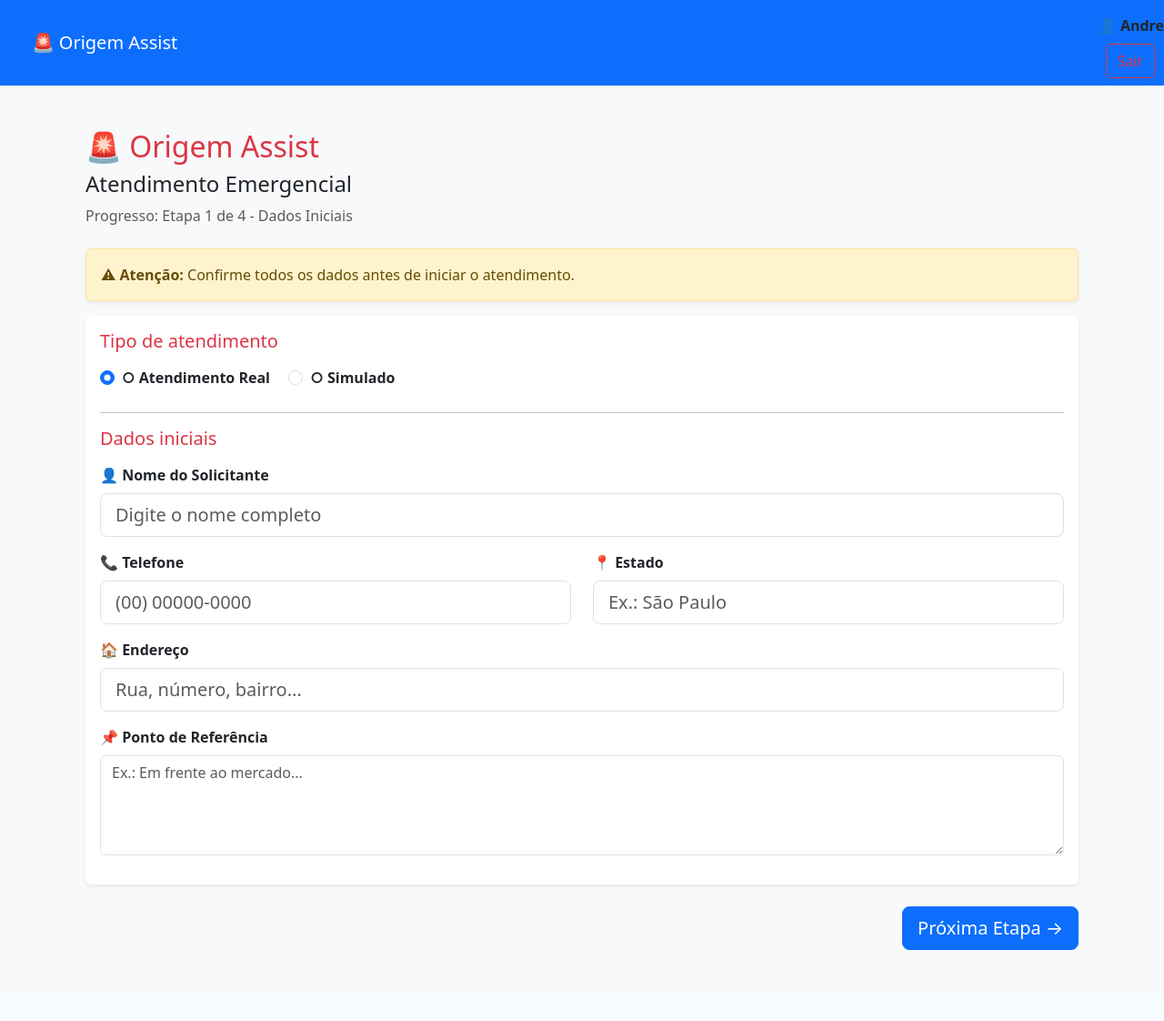
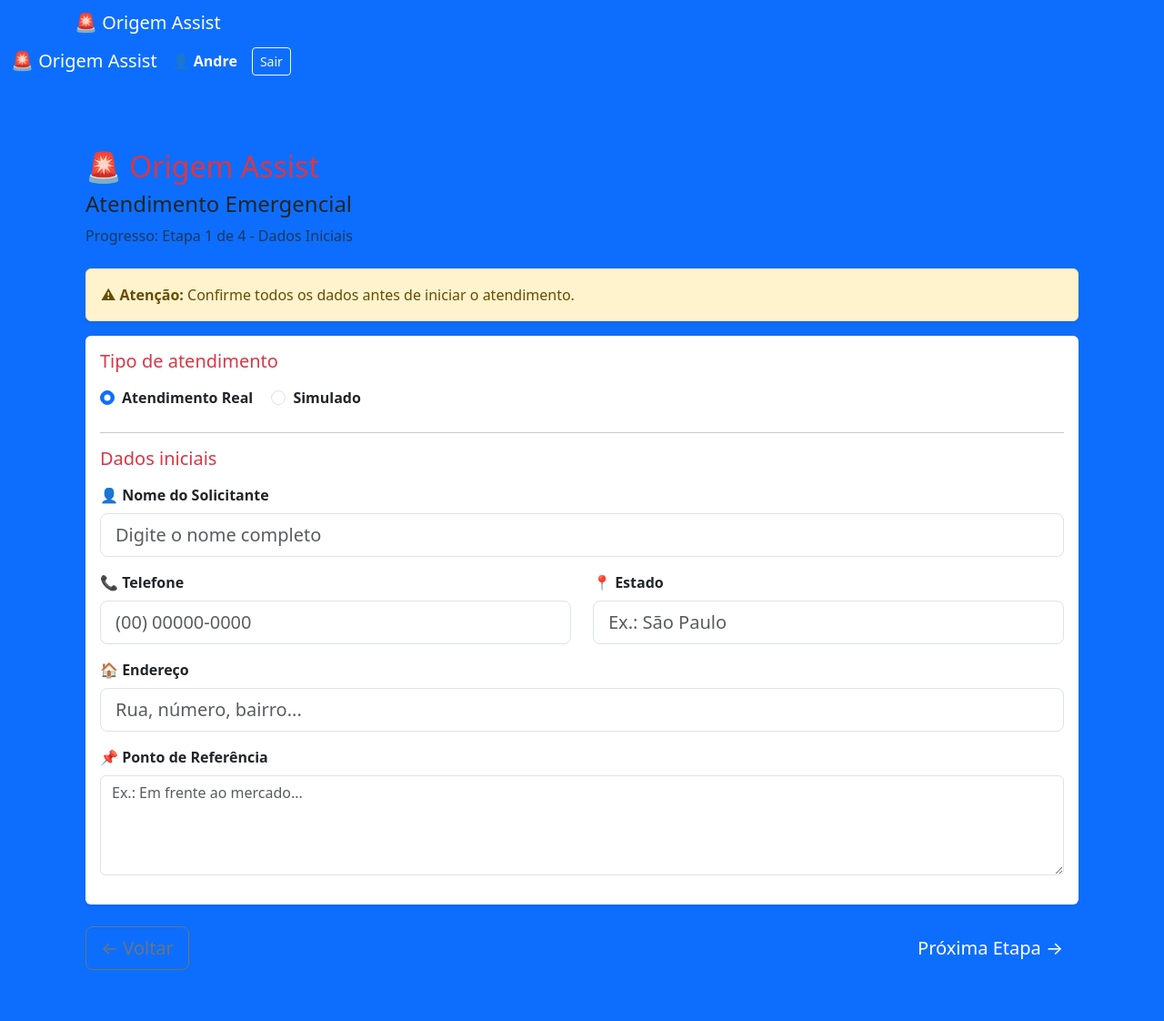
Before and after one commit to AndreSannder45/origem-assist, a Django app: page /emergencial/ in a window 1280 px wide. Shown: the whole page at 91% size. Before the commit the page ends 1044 px from the top, so only its background shows below. Run offline with Django 5.2, Linux system fonts and the light colour scheme; a user stored in the database is signed in.

Commit message:
Corrige radio button, adiciona botao voltar e alinha navbar

```diff
--- a/templates/atendimento/emergencial.html
+++ b/templates/atendimento/emergencial.html
@@ -28,11 +28,11 @@
                 <div class="mb-4">
                     <div class="form-check form-check-inline">
                         <input class="form-check-input" type="radio" name="tipo_atendimento_real_simulado" id="atendimentoReal" value="Real" checked>
-                        <label class="form-check-label fw-bold" for="atendimentoReal">○ Atendimento Real</label>
+                        <label class="form-check-label fw-bold" for="atendimentoReal">Atendimento Real</label>
                     </div>
                     <div class="form-check form-check-inline">
                         <input class="form-check-input" type="radio" name="tipo_atendimento_real_simulado" id="atendimentoSimulado" value="Simulado">
-                        <label class="form-check-label fw-bold" for="atendimentoSimulado">○ Simulado</label>
+                        <label class="form-check-label fw-bold" for="atendimentoSimulado">Simulado</label>
                     </div>
                 </div>
 
@@ -70,8 +70,9 @@
             </div>
         </div>
 
-        <!-- Botão de Envio (O type="submit" é o que faz os dados irem para a view) -->
-        <div class="d-flex justify-content-end mt-4 mb-5">
+        <!-- Botões de Navegação -->
+        <div class="d-flex justify-content-between mt-4 mb-5">
+            <a href="{% url 'home' %}" class="btn btn-outline-secondary btn-lg">← Voltar</a>
             <button type="submit" class="btn btn-primary btn-lg">Próxima Etapa →</button>
         </div>
 
--- a/templates/base.html
+++ b/templates/base.html
@@ -18,20 +18,22 @@
     </div>
 
 <!-- Exemplo de como deves colocar na tua navbar no base.html -->
-<ul class="navbar-nav ms-auto">
-    {% if user.is_authenticated %}
-        <li class="nav-item">
-            <span class="nav-link text-dark fw-bold">👤 {{ user.username }}</span>
-        </li>
-        <li class="nav-item">
-            <!-- Formulário obrigatório para o Logout no Django 5+ -->
-            <form method="POST" action="{% url 'logout' %}" class="d-inline">
+<nav class="navbar navbar-dark bg-primary">
+    <div class="container d-flex justify-content-between align-items-center">
+        <a href="{% url 'home' %}" class="navbar-brand mb-0 h1 text-decoration-none">
+            🚨 Origem Assist
+        </a>
+
+        {% if user.is_authenticated %}
+        <div class="d-flex align-items-center gap-3">
+            <span class="text-white fw-bold">👤 {{ user.username }}</span>
+            <form method="POST" action="{% url 'logout' %}" class="m-0">
                 {% csrf_token %}
-                <button type="submit" class="btn btn-outline-danger ms-2">Sair</button>
+                <button type="submit" class="btn btn-outline-light btn-sm">Sair</button>
             </form>
-        </li>
-    {% endif %}
-</ul>
+        </div>
+        {% endif %}
+    </div>
 </nav>
 
 <div class="container mt-5">
```
